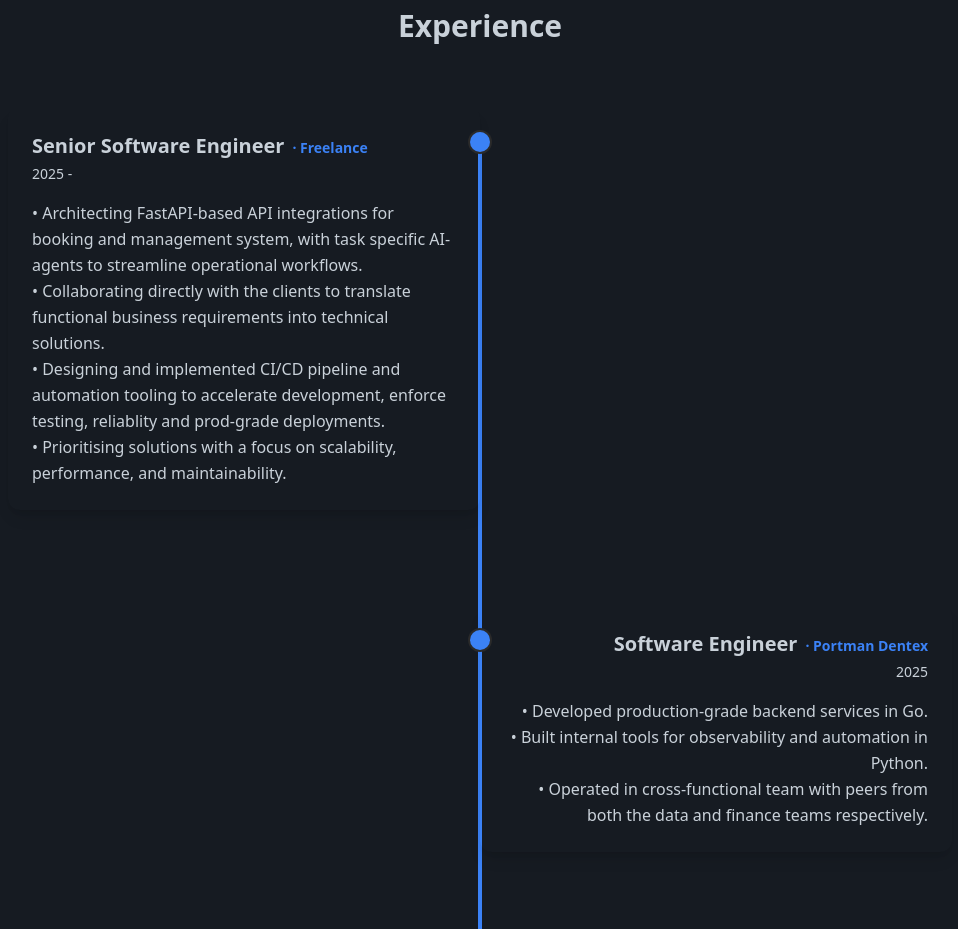
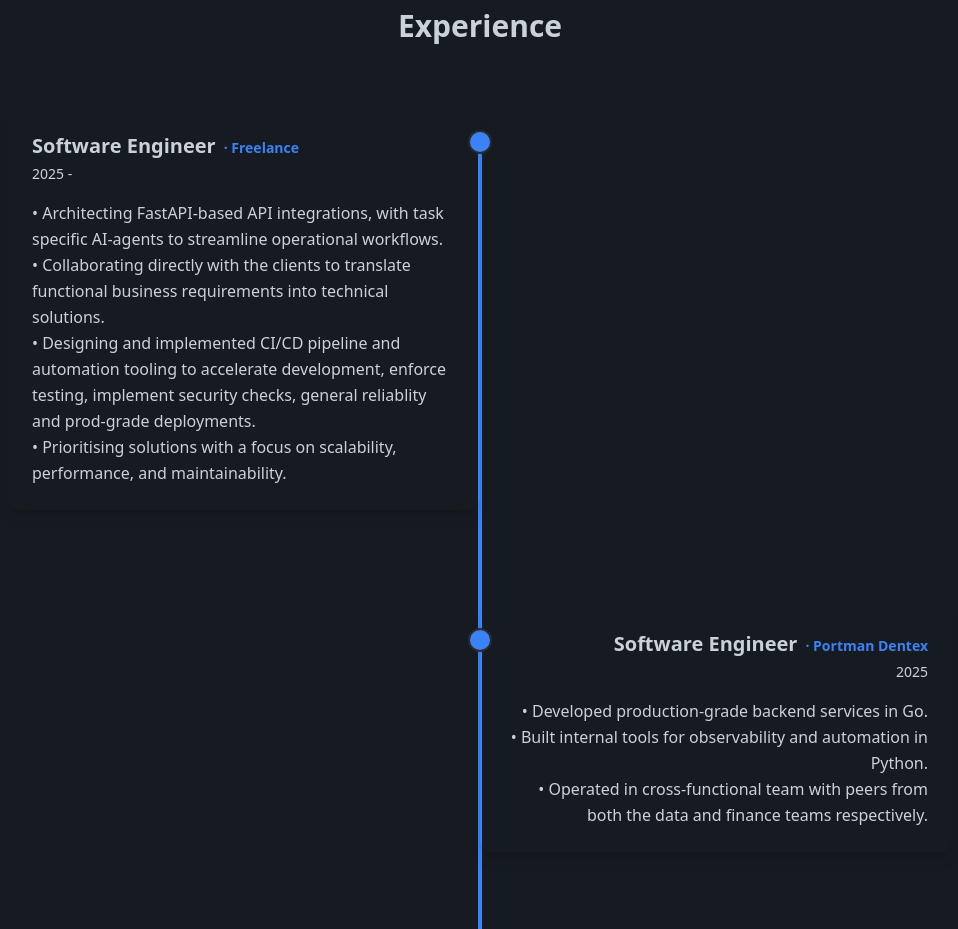
Before and after one commit to Dermot10/dermotbruce-portfolio, a Next.js app: page / in a window 1280 px wide. Shown: the part 1900-2829 px from the top of the page, without its empty margins (160-1118 px from the left). Built offline with nearby package versions, Linux system fonts and the light colour scheme.

Commit message:
devsecops blog post 1

```diff
--- a/components/home/experience-timeline.tsx
+++ b/components/home/experience-timeline.tsx
@@ -8,13 +8,13 @@ gsap.registerPlugin(ScrollTrigger);
 
 const experience = [
   {
-    role: 'Senior Software Engineer',
+    role: 'Software Engineer',
     company: 'Freelance',
     period: '2025 - ',
     description:
-    ` • Architecting FastAPI-based API integrations for booking and management system, with task specific AI-agents to streamline operational workflows.
+    ` • Architecting FastAPI-based API integrations, with task specific AI-agents to streamline operational workflows.
       • Collaborating directly with the clients to translate functional business requirements into technical solutions.
-      • Designing and implemented CI/CD pipeline and automation tooling to accelerate development, enforce testing, reliablity and prod-grade deployments.
+      • Designing and implemented CI/CD pipeline and automation tooling to accelerate development, enforce testing, implement security checks, general reliablity and prod-grade deployments.
       • Prioritising solutions with a focus on scalability, performance, and maintainability.
       `
 
--- /dev/null
+++ b/content/posts/devsecops_intro.md
@@ -0,0 +1,36 @@
+---
+title: "DevSecOps"
+date: "2026-04-02"
+tags: ["Cyber Security", "Software Engineering", "CI/CD"]
+summary: My return to cyber security and my cross-discipline approach to engineering"
+---
+
+# DevSecOps
+
+## What is DevSecOps?
+
+DevSecOps is an often underrepresented intersection of software development, cyber security, and DevOps. It brings these disciplines together to ensure that software is delivered securely and reliably, with the goal of minimising vulnerabilities throughout the entire build and deployment lifecycle.
+
+At its core, DevSecOps shifts security from being an afterthought to a fundamental part of the development process. Instead of addressing vulnerabilities late in the cycle, security is embedded from the outset — integrated into how software is designed, built, and deployed.
+
+With the rise of generative AI and increasingly sophisticated cyber attacks, this approach is becoming less of an advantage and more of a necessity. Organisations that fail to adopt a proactive security posture will inevitably face the consequences.
+
+---
+
+## Why It Resonates With Me
+
+I was first introduced to cyber security as a detection and automation engineer. Coming from a software development background, the transition into DevSecOps felt like a natural progression.
+
+At the core of everything I do is a desire to build. DevSecOps aligns with that mindset — it allows me to stay close to the engineering process while applying the rigour and discipline of security. Rather than treating security as something external, it becomes part of the build itself.
+
+I’ve also always been drawn to both sides of software delivery: not just building systems, but understanding how they are used, deployed, and maintained in the real world. DevSecOps sits at that intersection, bridging the gap between development, operations, and security.
+
+By focusing on problem spaces that genuinely interest me, I can work across the full lifecycle — identifying problems, building solutions, and ensuring they are secure and production-ready.
+
+---
+
+## Key Takeaway
+
+- Software engineers should look to diversify their skill set. In the age of generative AI, those who explore specialised niches will benefit from deeper domain knowledge and a greater ability to solve meaningful problems.
+
+---
```
